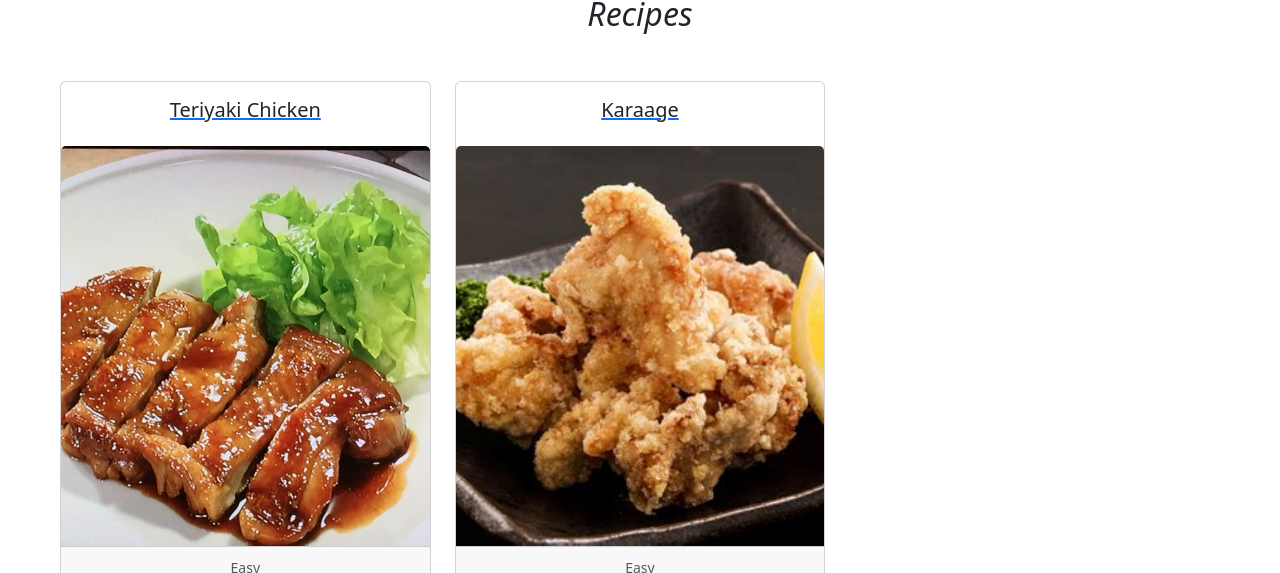
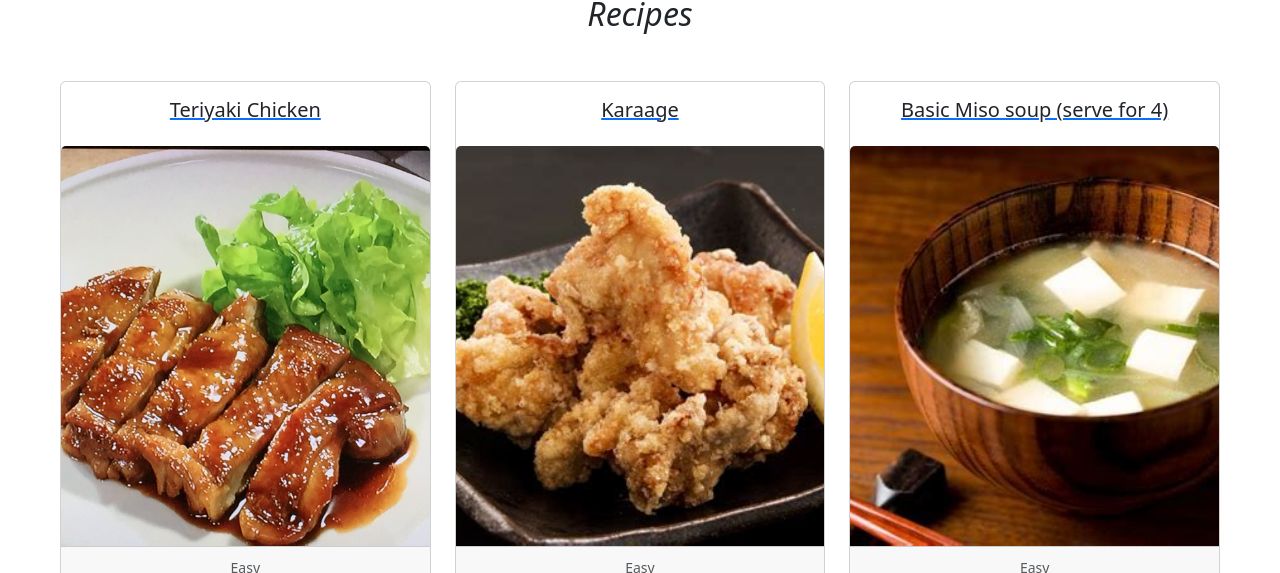
Before and after one commit to KaoriTsushima/japanese-recipes, a React (Create React App) app: page /recipes in a window 1280 px wide. Shown: the part 379-952 px from the top of the page. Built offline with nearby package versions, Linux system fonts and the light colour scheme.

Commit message:
added miso soup

```diff
--- a/src/pages/recipeData.js
+++ b/src/pages/recipeData.js
@@ -1,5 +1,6 @@
 import Teriyaki from "../resources/teriyaki-chicken.jpg";
 import Karaage from "../resources/karaage.jpg";
+import Misoshiru from "../resources/misoshiru.jpg";
 
 export const recipeData = [
   {
@@ -43,4 +44,23 @@ export const recipeData = [
       "Serve and Enjoy eating",
     ],
   },
+  {
+    path: "misoshiru",
+    title: "Basic Miso soup (serve for 4)",
+    img: Misoshiru,
+    difficulty: "Easy",
+    ingredients: [
+      "dashi stock: 1 tsp",
+      "water: 800ml",
+      "miso: 1/3 - 1/2 ladle",
+    ],
+    steps: [
+      "Start heating pod with water",
+      "Add dashi stock",
+      "Add miso from 1/3 of ladle and adjust your prefer strength",
+      "Make sure miso completely melted",
+      "(Add your favourite vaggies etc)",
+      "Serve and enjoy eating",
+    ],
+  },
 ];
```
Also changed, not shown: src/resources/misoshiru.jpg (added).
